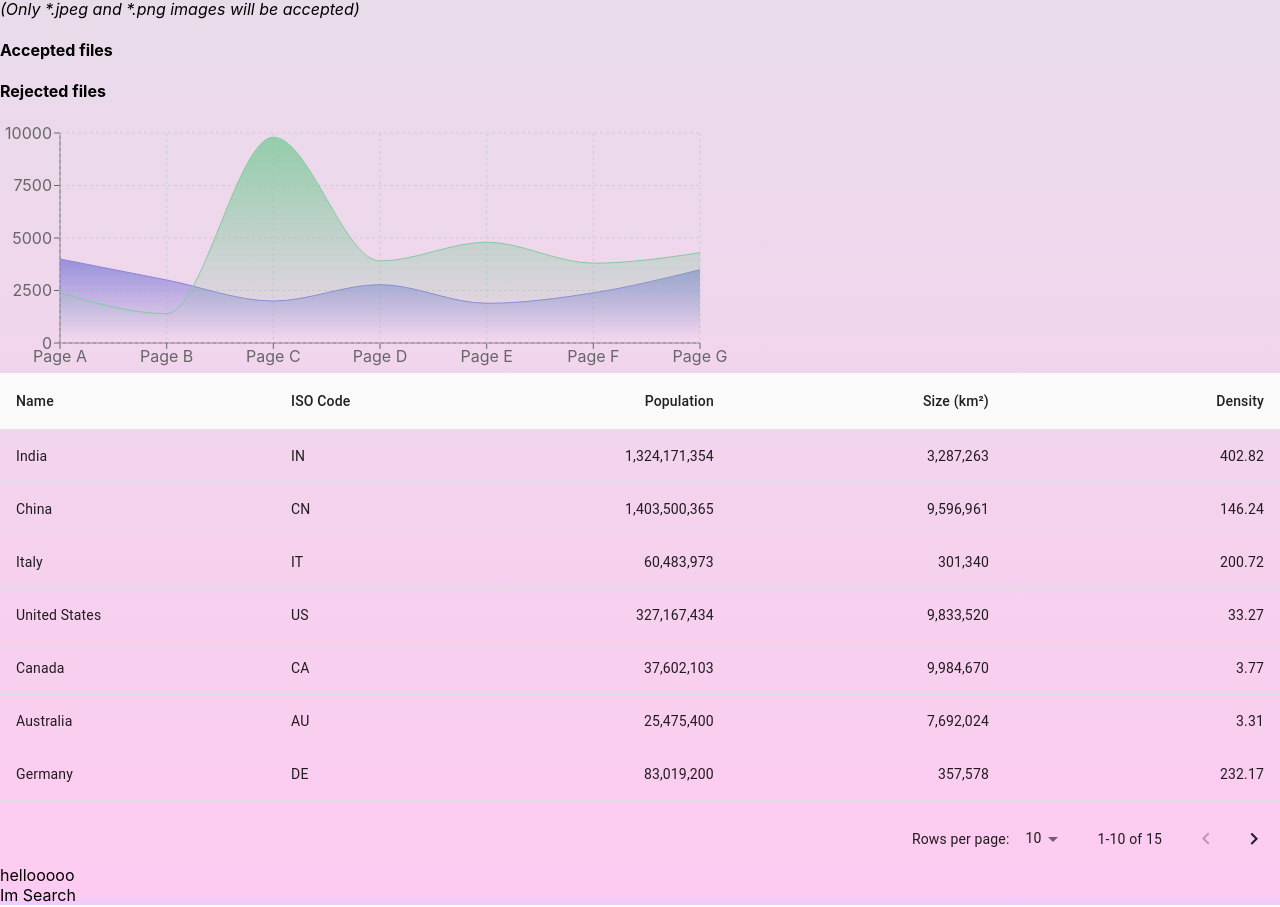
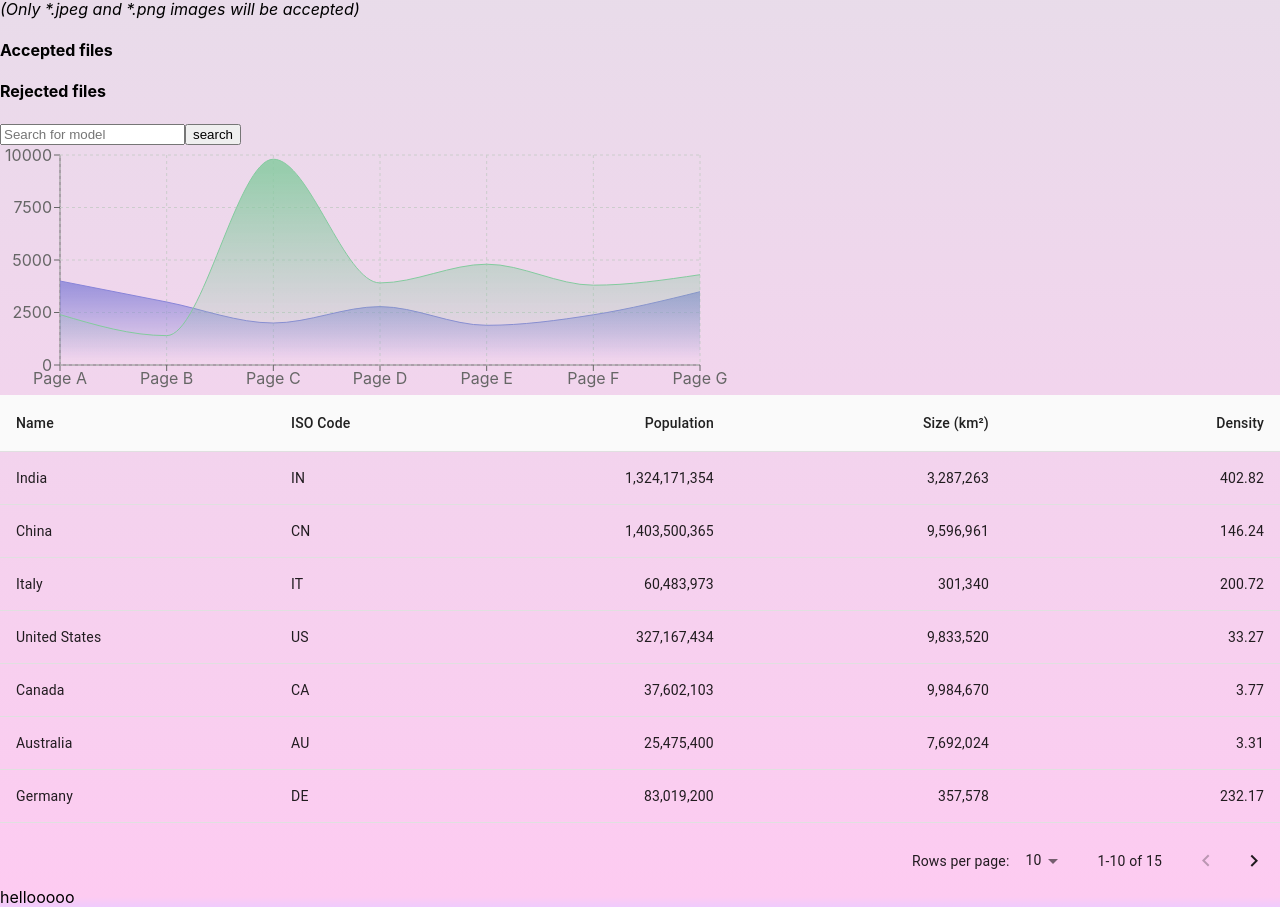
Before and after one commit to SapirHirak/Anomaly-_Detection_WebApp, a React (Create React App) app in the folder detection-webapp/: page / in a window 1280 px wide. Shown: the part 119-1026 px from the top of the page. Built offline with nearby package versions, Linux system fonts and the light colour scheme.

Commit message:
added search bar

```diff
--- a/detection-webapp/src/App.js
+++ b/detection-webapp/src/App.js
@@ -19,10 +19,10 @@ function App() {
     <div className="App">
       <h1>Welcome to Anomaly Detection Webapp! </h1>
       <DragDrop />
+      <Search />
       <Graph />
       <StickyHeadTable />
         hellooooo
-      <Search />
 
     </div>
   );
--- a/detection-webapp/src/Search.js
+++ b/detection-webapp/src/Search.js
@@ -1,3 +1,5 @@
+const { Link } = require("@material-ui/core");
+
 function Search() {
 
     /*function handleEnter(event) {
@@ -7,10 +9,16 @@ function Search() {
     }*/
 
     return (
-
-        <div>
-            Im Search
-        </div>
+        <form action="/" method="get">
+            <label htmlFor="header-search">
+            </label>
+            <input
+            type="text"
+            id="header-search"
+            placeholder="Search for model"
+            />
+            <button type="submit">search</button>
+        </form>
     )
 }
 
```
